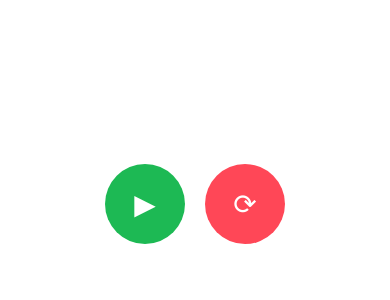
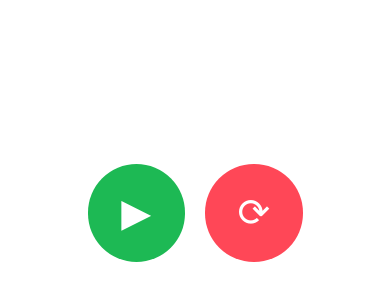
Before and after one commit to jonjhenry-crypto/MusicHunt, a plain HTML site: page Clue01.html in a window 390 px wide. Shown: the part 176-476 px from the top of the page. Drawn offline with Linux system fonts and the light colour scheme.

Commit message:
Update Clue01.html

```diff
--- a/Clue01.html
+++ b/Clue01.html
@@ -4,6 +4,7 @@
   <meta charset="UTF-8">
   <title>YouTube Custom Controls Demo</title>
   <style>
+    /* Hide the video but keep it loaded */
     #player {
       width: 560px;
       height: 315px;
@@ -14,6 +15,7 @@
       left: 0;
     }
 
+    /* Controls container */
     #controls {
       margin-top: 340px;
       display: flex;
@@ -21,14 +23,17 @@
       justify-content: center;
     }
 
+    /* Buttons: responsive sizing */
     button {
-      width: 80px;
-      height: 80px;
+      width: 20vw;          /* 20% of viewport width */
+      height: 20vw;         /* keep square */
+      max-width: 120px;     /* cap size on desktop */
+      max-height: 120px;
       border-radius: 50%;
-      font-size: 28px;
+      font-size: 8vw;       /* scale icon with screen size */
       border: none;
       cursor: pointer;
-      background-color: #1db954;
+      background-color: #1db954; /* green */
       color: white;
       transition: background-color 0.3s, transform 0.2s;
     }
@@ -38,6 +43,7 @@
       transform: scale(1.1);
     }
 
+    /* Restart button styling */
     #restartBtn {
       background-color: #ff4757;
     }
@@ -45,21 +51,33 @@
     #restartBtn:hover {
       background-color: #c0392b;
     }
+
+    /* Extra boost for very small screens */
+    @media (max-width: 480px) {
+      button {
+        width: 25vw;
+        height: 25vw;
+        font-size: 10vw;
+      }
+    }
   </style>
 </head>
 <body>
+  <!-- Hidden YouTube player -->
   <div id="player"></div>
 
+  <!-- Custom controls -->
   <div id="controls">
     <button id="playPauseBtn">▶</button>
     <button id="restartBtn">⟳</button>
   </div>
 
+  <!-- YouTube IFrame API -->
   <script src="https://www.youtube.com/iframe_api"></script>
   <script>
     var player;
     var isPlaying = false;
-  var hasStarted = false; // track if we've started once
+    var hasStarted = false; // track if video has been started once
 
     function onYouTubeIframeAPIReady() {
       player = new YT.Player('player', {
```
Lines whose indentation alone changed are shown as unchanged.
